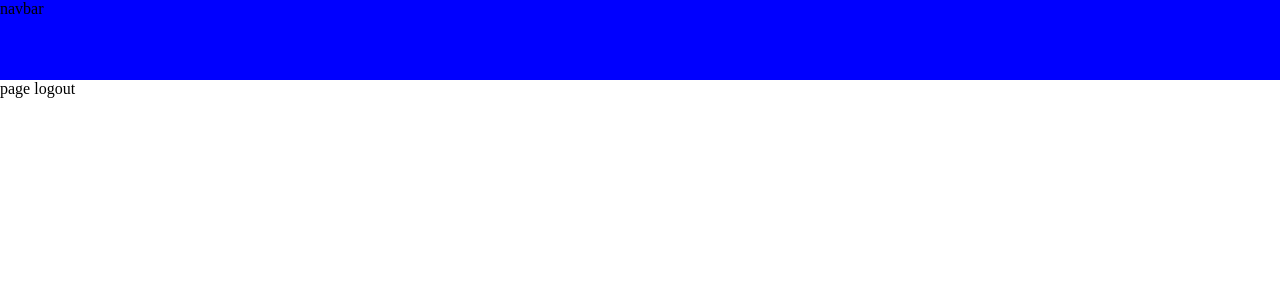
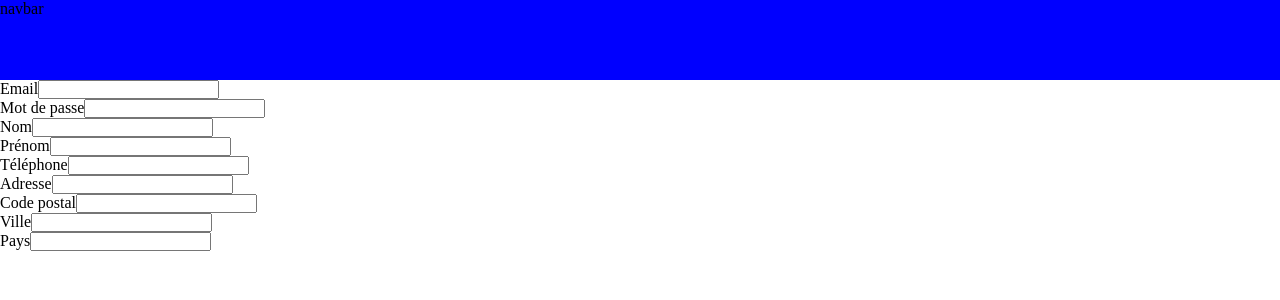
Before and after one commit to animmaa/front-photo, a Next.js app: page /logout in a window 1280 px wide. Shown: the top 300 px of the page. Built offline with nearby package versions, Linux system fonts and the light colour scheme.

Commit message:
ajout des champs du formulaire

```diff
--- /dev/null
+++ b/src/app/logout/logout.scss
@@ -0,0 +1,6 @@
+.logout {
+    form {
+        display: flex;
+        flex-direction: column;
+    }
+}
--- a/src/app/logout/page.tsx
+++ b/src/app/logout/page.tsx
@@ -1,3 +1,46 @@
+import './logout.scss';
+
 export default function logout() {
-  return <div>page logout</div>;
+  return (
+    <div className="logout">
+      <form>
+        <label htmlFor="email">
+          Email
+          <input type="text" />
+        </label>
+        <label htmlFor="password">
+          Mot de passe
+          <input type="text" />
+        </label>
+        <label htmlFor="lastname">
+          Nom
+          <input type="text" />
+        </label>
+        <label htmlFor="firstname">
+          Prénom
+          <input type="text" />
+        </label>
+        <label htmlFor="phone">
+          Téléphone
+          <input type="text" />
+        </label>
+        <label htmlFor="address">
+          Adresse
+          <input type="text" />
+        </label>
+        <label htmlFor="postalcode">
+          Code postal
+          <input type="text" />
+        </label>
+        <label htmlFor="city">
+          Ville
+          <input type="text" />
+        </label>
+        <label htmlFor="country">
+          Pays
+          <input type="text" />
+        </label>
+      </form>
+    </div>
+  );
 }
```
